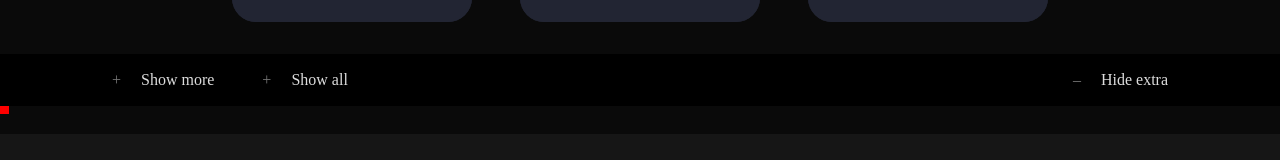
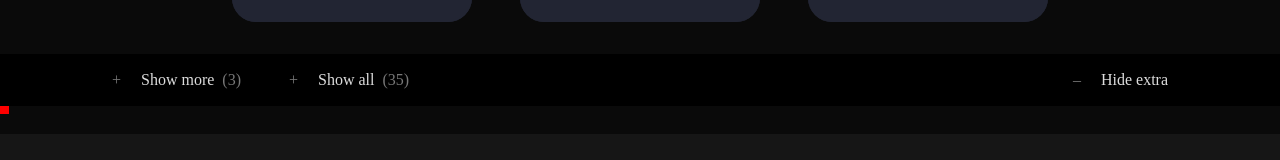
Before and after one commit to prytlubomir/personal_website, a Vue app: page / in a window 1280 px wide. Shown: the part 2291-2451 px from the top of the page. Built offline with nearby package versions, Linux system fonts and the light colour scheme.

Commit message:
Updated ShowMoreButton interface; added a Show all estimate
Fixes #1
Fixed #2

```diff
--- a/src/components/ProjectsSection.vue
+++ b/src/components/ProjectsSection.vue
@@ -16,10 +16,10 @@
                     <nav class="controls">
                         <div class="show">
                             <ShowMoreButton @click="showCardRows++" class="show-button sh-b-more" ref="showMore"> Show more </ShowMoreButton>
-                            <ShowMoreButton @click="showAll()" class="show-button sh-b-all" ref="showAll"> Show all </ShowMoreButton>
+                            <ShowMoreButton :estimate="projects.length" @click="showAll()" class="show-button sh-b-all" ref="showAll"> Show all </ShowMoreButton>
                         </div>
                         <div class="hide">
-                            <ShowMoreButton @click="showCardRows = defaultShowCardRows" class="show-button sh-h-extra" ref="hideExtra" glyph="–">Hide extra</ShowMoreButton>
+                            <ShowMoreButton @click="showCardRows = defaultShowCardRows" class="show-button sh-h-extra" ref="hideExtra" glyph="–" hideEstimate>Hide extra</ShowMoreButton>
                         </div>
                     </nav>
                 </ContentLimiter>
@@ -98,6 +98,8 @@
                 let cards = this.$refs.projectCards.children
                 let rowLength = this.cardsPerRow();
 
+                this.$refs.showMore.updateEstimate(rowLength);
+
                 let cardsToShow = rows * rowLength;
                 for (let i = 0; i < cards.length; i++) {
                     if (i < cardsToShow) {
@@ -108,22 +110,14 @@
                 }
             },
             showAll() {
+                // this.$refs.showMore.updateEstimate(0);
+
                 let cards = this.$refs.projectCards.children;
                 let totalRows = cards.length / this.cardsPerRow();
                 this.showCardRows = totalRows;
             }
         },
-        watch: {
-            showCardRows() {
-                this.showCards();
-            }
-        },
         mounted() {
-            this.$refs.showMore.cardCount = 0;
-            this.$refs.showAll.cardCount = 0;
-            // this.$refs.showMore.cardCount = 4;
-            // this.$refs.showAll.cardCount = projects.length;
-            this.$refs.hideExtra.cardCount = 0;
 
             this.cardLayoutStyles = getComputedStyle(this.$refs.projectCards);
 
@@ -132,14 +126,38 @@
             this.cardW = this.remToPx(this.cardW);
 
             this.showCards();
+            this.$refs.showMore.updateEstimate(this.cardsPerRow());
 
             window.onresize = () => {
                 this.showCards();
+                // this.projects.push(
+                //     {
+                //         "name": "Personal website",
+                //         "img": "/logov5.svg",
+                //         "type": "icon",
+                //         "href": "",
+                //         "text": "My website made with Vue.js v3. You're using it right now."
+                //     },
+                // );
+                // console.log(projects.length)
             }
 
         },
+        watch: {
+            showCardRows() {
+                this.showCards();
+            },
+            'projects.length'() {
+                console.log('projects modified');
+                this.$refs.showAll.updateEstimate(projects.length);
+            }
+        },
         data() {
-            return { projects, defaultShowCardRows, showCardRows: defaultShowCardRows, };
+            return {
+                projects,
+                defaultShowCardRows,
+                showCardRows: defaultShowCardRows,
+            };
         }
     }
 </script>
--- a/src/components/ShowMoreButton.vue
+++ b/src/components/ShowMoreButton.vue
@@ -1,8 +1,8 @@
 <template>
-    <TextButton class="show-button" v-bind:="$attrs" ref="showButton">
+    <TextButton class="show-button" v-bind:="$attrs" ref="showButton" :disabled="isDisabled">
         <span class="glyph" rel="icon">{{ glyph }}</span>
         <slot></slot>
-        <span class="card-count" ref="showCount">({{ cardCount }})</span>
+        <span class="card-count" ref="showCount">({{ currentEstimate }})</span>
     </TextButton>
 </template>
 <script>
@@ -18,24 +18,37 @@
             glyph: {
                 type: String,
                 default: "+"
+            },
+            estimate: {
+                type: Number,
+                default: 0
+            },
+            hideEstimate: Boolean,
+        },
+        methods: {
+            updateEstimate(newEstimate) {
+                this.currentEstimate = newEstimate;
             }
         },
         data() {
             return {
-                cardCount: this.cardsToShow
+                currentEstimate: this.estimate,
+                isDisabled: this.$props.disabled,
             }
         },
         watch: {
-            cardCount(n) {
+            currentEstimate(n) {
                 if (n == 0) {
-                    this.$refs.showCount.classList.add('zero');
+                    this.isDisabled = true;
                 } else {
-                    this.$refs.showCount.classList.remove('zero');
+                    this.isDisabled = false;
                 }
-            }
+            },
         },
         mounted() {
-            document.addEventListener("updateCount", this.toggleVisibility);
+            if (this.hideEstimate) {
+                this.$refs.showCount.classList.add('hidden');
+            }
         }
     }
 </script>
@@ -63,7 +76,7 @@
         color: var(--darker-color);
     }
 
-    .zero {
+    .hidden {
         display: none;
     }
 
```
